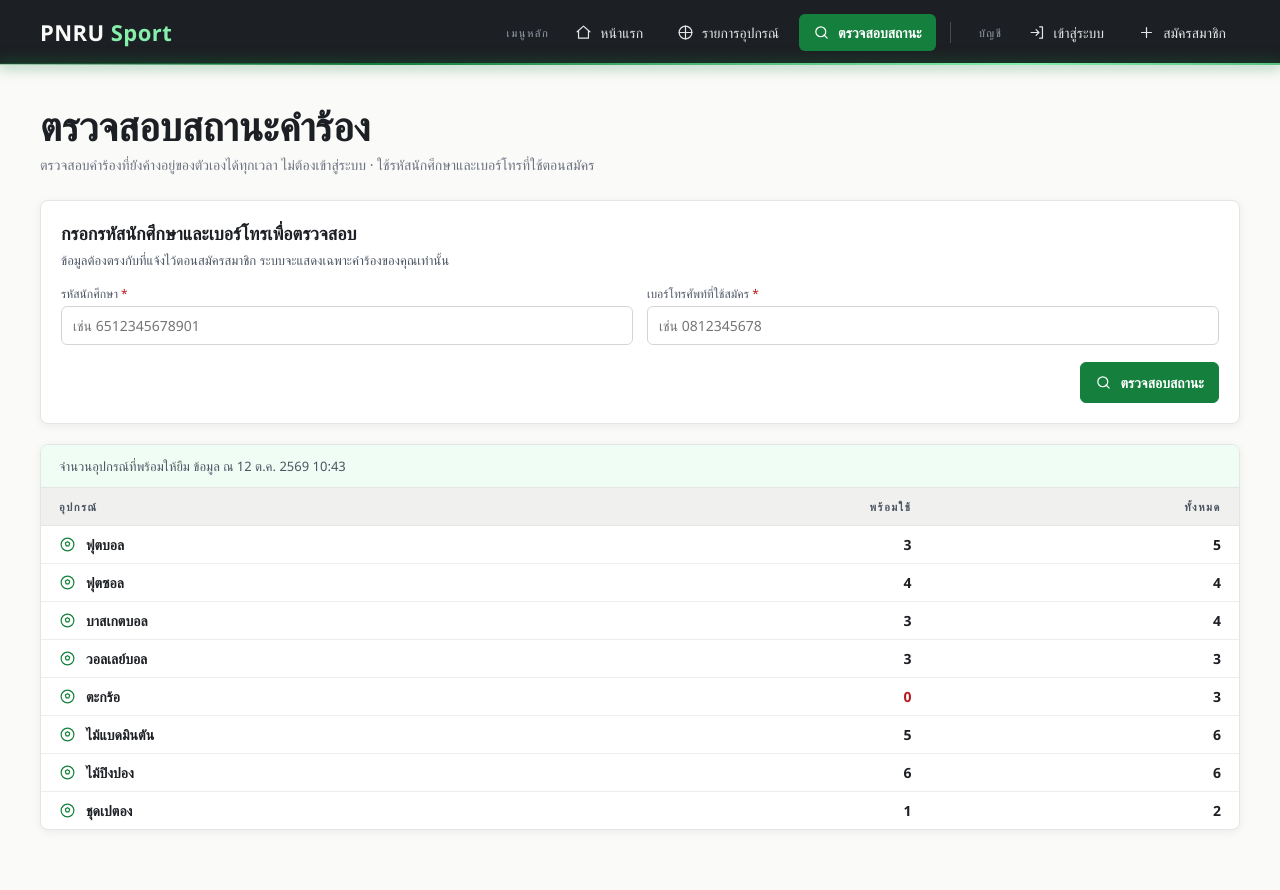
After one commit to Damien-30855/Damien.github.io, a Flask app: page /track in a window 1280 px wide. The commit adds this page. Run offline with Flask 3, Linux system fonts and the light colour scheme; data comes from the database, SQL or seed files in the repository.

Commit message:
เพิ่มหน้าตรวจสอบสถานะคำร้องและตารางอุปกรณ์ว่าง
Co-authored-by: base44-builder[bot] <245833847+base44-builder[bot]@users.noreply.github.com>

```diff
--- a/app.py
+++ b/app.py
@@ -5,6 +5,7 @@
 #   3) บันทึก + commit         4) redirect ไปหน้าที่เกี่ยวข้อง
 # ถ้าเมธอด raise ValueError -> rollback แล้วแสดงข้อความเป็นแถบสีแดง
 
+import re
 import secrets
 from datetime import datetime
 
@@ -277,6 +278,38 @@ def dashboard():
 def equipment():
     db = get_db()
     return render_template("equipment.html", equipment_list=db.get_all_equipment())
+
+
+@app.route("/track", methods=["GET", "POST"])
+def track():
+    """หน้าตรวจสอบสถานะด้วยตัวเอง (ไม่ต้องเข้าสู่ระบบ)
+    กรอกรหัสนักศึกษา + เบอร์โทรที่ใช้ตอนสมัคร ถ้าตรงกับข้อมูลในฐานข้อมูล
+    จึงแสดงคำร้องที่ยังค้างอยู่ของตัวเอง พร้อมจำนวนอุปกรณ์ที่ว่าง (ข้อมูลสาธารณะ)
+    ถ้าไม่ตรง ข้อความที่แสดงเหมือนกันทั้งกรณี 'ไม่มีรหัสนักศึกษานี้' และ 'เบอร์โทรผิด'
+    เพื่อไม่ให้เดาได้ว่ารหัสนักศึกษาหนึ่งมีอยู่ในระบบหรือไม่"""
+    db = get_db()
+    equipment_list = db.get_all_equipment()
+    equipment_by_id = {}
+    for equipment in equipment_list:
+        equipment_by_id[equipment.equipment_id] = equipment
+    student = None
+    records = []
+    error = None
+    student_id = ""
+    if request.method == "POST":
+        student_id = request.form.get("student_id", "").strip()
+        phone = request.form.get("phone", "")
+        found = db.get_student(student_id)
+        # เทียบเบอร์โทรเฉพาะตัวเลข เพราะผู้ใช้อาจพิมพ์ขีดหรือเว้นวรรคมาด้วย
+        if found is not None and (re.sub(r"[^0-9]", "", found.phone)
+                                  == re.sub(r"[^0-9]", "", phone)):
+            student = found
+            records = student.active_records(db.get_records(student_id=student.student_id))
+        else:
+            error = "ไม่พบข้อมูลที่ตรงกับรหัสนักศึกษาและเบอร์โทรนี้ กรุณาตรวจสอบและลองอีกครั้ง"
+    return render_template("track.html", student=student, records=records, error=error,
+                           student_id=student_id,
+                           equipment_list=equipment_list, equipment_by_id=equipment_by_id)
 
 
 @app.route("/login", methods=["GET", "POST"])
--- a/models.py
+++ b/models.py
@@ -96,21 +96,26 @@ class Student:
         """รหัสผ่านถูกต้องหรือไม่ (เทียบกับ hash ที่เก็บไว้)"""
         return check_password_hash(self.password, password)
 
-    def has_active_record(self, records):
-        """มีรายการ 'รอยืนยัน' / 'กำลังยืม' / 'เกินกำหนด' ของตัวเองอยู่หรือไม่ (กติกา: ห้ามจองซ้อน)"""
+    def active_records(self, records):
+        """รายการที่ยังค้างอยู่ทั้งหมดของตัวเอง ('รอยืนยัน' / 'กำลังยืม' / 'เกินกำหนด') -> [BorrowRecord]
+        ใช้ทั้งกติกา 'ห้ามจองซ้อน' และหน้าตรวจสอบสถานะที่แสดงคำร้องค้างของตัวเอง"""
+        active = []
         for record in records:
             if record.student_id == self.student_id and \
                     record.status in (STATUS_PENDING, STATUS_BORROWED, STATUS_OVERDUE):
-                return True
-        return False
+                active.append(record)
+        return active
+
+    def has_active_record(self, records):
+        """มีรายการ 'รอยืนยัน' / 'กำลังยืม' / 'เกินกำหนด' ของตัวเองอยู่หรือไม่ (กติกา: ห้ามจองซ้อน)"""
+        return len(self.active_records(records)) > 0
 
     def active_record(self, records):
         """รายการที่ยังค้างอยู่ของตัวเอง ('รอยืนยัน' / 'กำลังยืม' / 'เกินกำหนด') หรือ None
         ใช้เลือกว่าหน้ายืมอุปกรณ์จะแสดงฟอร์มจอง หรือการ์ดของรายการนั้น"""
-        for record in records:
-            if record.student_id == self.student_id and \
-                    record.status in (STATUS_PENDING, STATUS_BORROWED, STATUS_OVERDUE):
-                return record
+        active = self.active_records(records)
+        if len(active) > 0:
+            return active[0]
         return None
 
     def has_overdue_record(self, records):
--- a/templates/base.html
+++ b/templates/base.html
@@ -17,6 +17,7 @@
     <span class="lbl">เมนูหลัก</span>
     {{ nav_link('dashboard', 'หน้าแรก', 'home') }}
     {{ nav_link('equipment', 'รายการอุปกรณ์', 'list') }}
+    {% if role != 'admin' %}{{ nav_link('track', 'ตรวจสอบสถานะ', 'search') }}{% endif %}
     {% if role == 'student' %}
       {{ nav_link('borrow', 'ยืมอุปกรณ์', 'borrow') }}
       {{ nav_link('history', 'ประวัติการยืมของฉัน', 'history') }}
--- a/templates/macros.html
+++ b/templates/macros.html
@@ -12,6 +12,7 @@
     {%- elif name == 'alert' %}<path d="M12 4l9 16H3z"/><path d="M12 10v4M12 17h.01"/>
     {%- elif name == 'chart' %}<path d="M4 20V10M10 20V4M16 20v-7"/><path d="M2 20h20"/>
     {%- elif name == 'members' %}<circle cx="10" cy="8" r="4"/><path d="M3 20c1.3-3 4-4.6 7-4.6s5.7 1.6 7 4.6"/><path d="M17.5 15.5l3.5 3.5"/>
+    {%- elif name == 'search' %}<circle cx="11" cy="11" r="7"/><path d="M20 20l-4.4-4.4"/>
     {%- elif name == 'login' %}<path d="M15 4h4v16h-4"/><path d="M10 8l4 4-4 4M14 12H3"/>
     {%- elif name == 'logout' %}<path d="M9 4H5v16h4"/><path d="M16 8l-4 4 4 4"/><path d="M12 12h9"/>
     {%- elif name == 'signup' %}<path d="M12 5v14M5 12h14"/>
--- /dev/null
+++ b/templates/track.html
@@ -0,0 +1,75 @@
+{% extends "base.html" %}
+{% from "macros.html" import icon, status_cell with context %}
+{% set title = "ตรวจสอบสถานะคำร้อง" %}
+
+{% block subtitle %}<p>ตรวจสอบคำร้องที่ยังค้างอยู่ของตัวเองได้ทุกเวลา ไม่ต้องเข้าสู่ระบบ · ใช้รหัสนักศึกษาและเบอร์โทรที่ใช้ตอนสมัคร</p>{% endblock %}
+
+{% block content %}
+{% if error %}<div class="notice danger">{{ error }}</div>{% endif %}
+
+{# 1) ฟอร์มยืนยันตัวตนด้วยรหัสนักศึกษา + เบอร์โทร (ไม่ใช้รหัสผ่าน) #}
+<section class="panel">
+  <h2>กรอกรหัสนักศึกษาและเบอร์โทรเพื่อตรวจสอบ</h2>
+  <p class="hint">ข้อมูลต้องตรงกับที่แจ้งไว้ตอนสมัครสมาชิก ระบบจะแสดงเฉพาะคำร้องของคุณเท่านั้น</p>
+  <form method="post">
+    <div class="formgrid">
+      <div><label for="t-id">รหัสนักศึกษา <span class="req">*</span></label>
+        <input required id="t-id" name="student_id" maxlength="13" inputmode="numeric"
+               placeholder="เช่น 6512345678901" value="{{ student_id }}"></div>
+      <div><label for="t-phone">เบอร์โทรศัพท์ที่ใช้สมัคร <span class="req">*</span></label>
+        <input required id="t-phone" name="phone" maxlength="10" inputmode="tel"
+               placeholder="เช่น 0812345678"></div>
+    </div>
+    <div class="actions"><button class="btn p">{{ icon('search') }}ตรวจสอบสถานะ</button></div>
+  </form>
+</section>
+
+{# 2) ผลการตรวจสอบ: แสดงเมื่อรหัส+เบอร์โทรตรงกับข้อมูลในระบบแล้วเท่านั้น #}
+{% if student %}
+  <section class="panel">
+    <div class="head">
+      <h2>คำร้องที่ค้างอยู่ของคุณ</h2>
+      <span class="hint">{{ student.full_name() }} · {{ student.student_id }}</span>
+    </div>
+    {% if records %}
+      <table>
+        <tr><th>เลขที่คำร้อง</th><th>อุปกรณ์</th><th>เวลาจอง</th><th>กำหนด</th><th>สถานะ</th></tr>
+        {% for record in records %}
+          <tr{% if record.status == STATUS_OVERDUE %} class="alert"{% endif %}>
+            <td data-label="เลขที่คำร้อง" class="c-ref">{{ record.record_id }}</td>
+            <td data-label="อุปกรณ์">{{ equipment_by_id[record.equipment_id].name }}</td>
+            <td data-label="เวลาจอง">{{ record.booked_at | thai_datetime }}</td>
+            {% if record.status == STATUS_PENDING %}
+              <td data-label="กำหนด">มารับภายใน {{ record.pickup_deadline() | thai_time }}</td>
+            {% else %}
+              <td data-label="กำหนด">คืนภายใน {{ record.due_time() | thai_time }}</td>
+            {% endif %}
+            {{ status_cell(record) }}
+          </tr>
+        {% endfor %}
+      </table>
+      <p class="hint">แสดงเฉพาะรายการที่ยังค้างอยู่ · ต้องการดูประวัติทั้งหมดให้
+        <a href="{{ url_for('login') }}">เข้าสู่ระบบ</a></p>
+    {% else %}
+      <p class="empty">ขณะนี้ไม่มีคำร้องที่ค้างอยู่</p>
+    {% endif %}
+  </section>
+{% endif %}
+
+{# 3) จำนวนอุปกรณ์ที่ว่าง (ข้อมูลสาธารณะ แสดงทุกครั้งที่เปิดหน้า) #}
+<section class="panel flush">
+  <p class="hint">จำนวนอุปกรณ์ที่พร้อมให้ยืม ข้อมูล ณ {{ current_time | thai_datetime(plain=True) }}</p>
+  <table>
+    <tr><th>อุปกรณ์</th><th class="r">พร้อมใช้</th><th class="r">ทั้งหมด</th></tr>
+    {% for item in equipment_list %}
+      <tr>
+        <td data-label="อุปกรณ์"><span class="nm">{{ icon('ball') }}{{ item.name }}</span></td>
+        <td data-label="พร้อมใช้" class="r{% if item.available_quantity == 0 %} zero{% endif %}">{{ item.available_quantity }}</td>
+        <td data-label="ทั้งหมด" class="r">{{ item.total_quantity }}</td>
+      </tr>
+    {% else %}
+      <tr><td colspan="3" class="empty">ยังไม่มีข้อมูลอุปกรณ์</td></tr>
+    {% endfor %}
+  </table>
+</section>
+{% endblock %}
```
